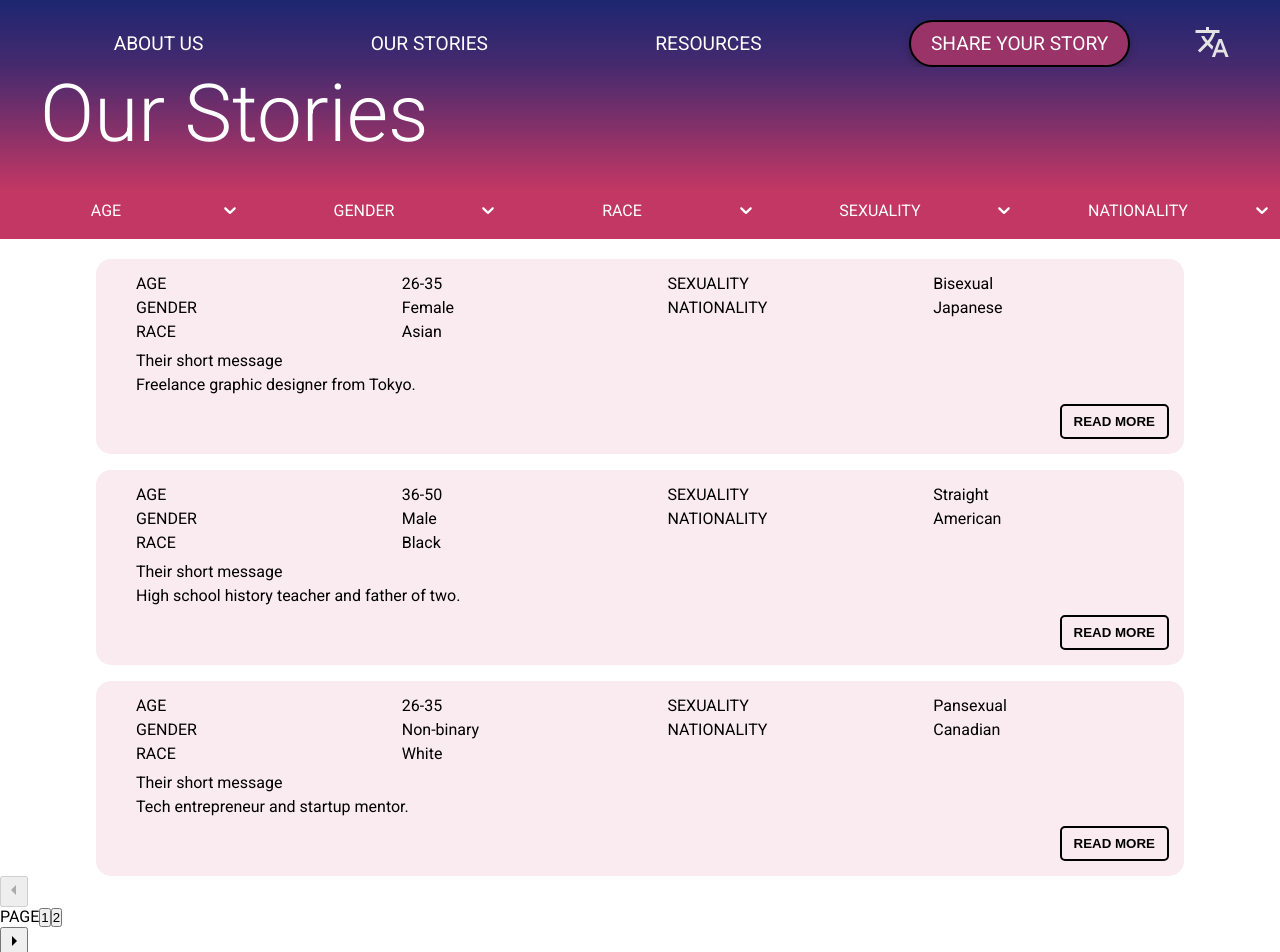
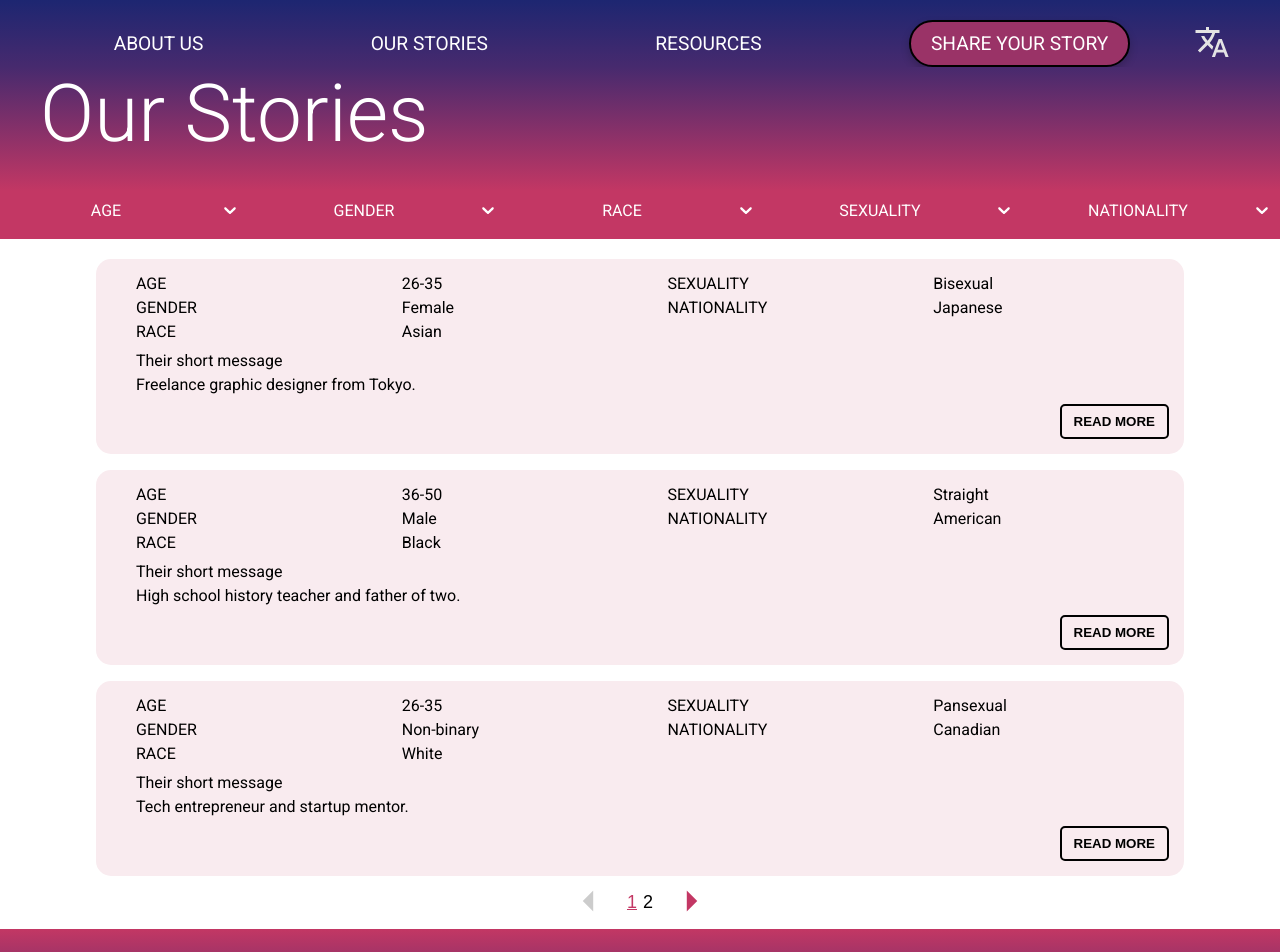
Before and after one commit to Xelo04/Mindful-Media, a React (Vite) app: page /our-stories in a window 1280 px wide. Shown: the top 952 px of the page. Built offline with nearby package versions, Linux system fonts and the light colour scheme.

Commit message:
Refactor FilteredStories component to enhance long description toggle behavior and improve pagination styles for better user experience

```diff
--- a/src/components/filtered-list/FilteredStories.tsx
+++ b/src/components/filtered-list/FilteredStories.tsx
@@ -114,14 +114,20 @@ const FilteredStories = ({
             </div>
             <p>Their short message</p>
             <p className="short-description">{story.shortDescription}</p>
+            <div
+              className={`long-description${
+                visibleDescriptions.has(story.id) ? " open" : ""
+              }`}
+            >
               {visibleDescriptions.has(story.id) && (
-              <div className="long-description">
+                <>
                   <div className="title">
                     <p>Their story</p>
                   </div>
                   <p>{story.longDescription}</p>
+                </>
+              )}
             </div>
-            )}
             <button onClick={() => toggleDescription(story.id)}>
               {visibleDescriptions.has(story.id) ? "COLLAPSE" : "READ MORE"}
             </button>
@@ -134,11 +140,11 @@ const FilteredStories = ({
         <button
           onClick={() => handlePageChange(currentPage - 1)}
           disabled={currentPage === 1}
+          className="arrow"
         >
           <span className="material-icons">arrow_left</span>
         </button>
-        <div className="pages-numeration">
-          <span>PAGE</span>
+        <div className="pages">
           {Array.from({ length: totalPages }, (_, index) => (
             <button
               key={index + 1}
@@ -152,6 +158,7 @@ const FilteredStories = ({
         <button
           onClick={() => handlePageChange(currentPage + 1)}
           disabled={currentPage === totalPages}
+          className="arrow"
         >
           <span className="material-icons">arrow_right</span>
         </button>
--- a/src/components/filtered-list/filteredStories.scss
+++ b/src/components/filtered-list/filteredStories.scss
@@ -29,7 +29,7 @@
         margin-top: 5px;
       }
       button {
-        align-self: flex-end; // Moves the button to the right
+        align-self: flex-end;
         margin-top: 10px;
         padding: 8px 12px;
         background: constants.$light-bg;
@@ -44,33 +44,59 @@
         }
       }
       .long-description {
+        max-height: 0;
+        opacity: 0;
+        overflow: hidden;
+        transition: max-height 0.4s cubic-bezier(0.4, 0, 0.2, 1), opacity 0.3s;
+        margin-top: 0;
+        pointer-events: none;
+        .title {
+          text-align: center;
+          padding-bottom: 5px;
+        }
+      }
+
+      .long-description.open {
+        max-height: 500px;
+        opacity: 1;
         margin-top: 15px;
-        .title {
-          margin-bottom: 5px;
-          text-align: center;
-        }
+        pointer-events: auto;
       }
     }
   }
+  .pagination {
+    display: flex;
+    flex-direction: row;
+    justify-content: center;
+    align-items: center;
+    gap: 10px;
+    .arrow {
+      background: none;
+      border: none;
+      cursor: pointer;
+      color: constants.$soft-bg;
+      .material-icons {
+        font-size: 50px;
+      }
+    }
+    .arrow:disabled {
+      cursor: default;
+      color: #ccc;
+    }
+    .pages {
+      button {
+        font-size: 18px;
+        padding-inline: 3px;
+        background: none;
+        border: none;
+        cursor: pointer;
+        transition: background-color 0.3s, color 0.3s;
+      }
 
-  .pagination {
-    .pagination button {
-      padding: 8px 12px;
-      border: 1px solid #ccc;
-      background-color: #f9f9f9;
-      cursor: pointer;
-      transition: background-color 0.3s, color 0.3s;
-    }
-
-    .pagination button.active {
-      background-color: red; /* Red background for active button */
-      color: white; /* White text for contrast */
-      border-color: red; /* Red border for consistency */
-    }
-
-    .pagination button:disabled {
-      background-color: #e0e0e0;
-      cursor: default;
+      button.active {
+        color: constants.$soft-bg;
+        text-decoration: underline;
+      }
     }
   }
 }
```
Lines whose indentation alone changed are shown as unchanged.
